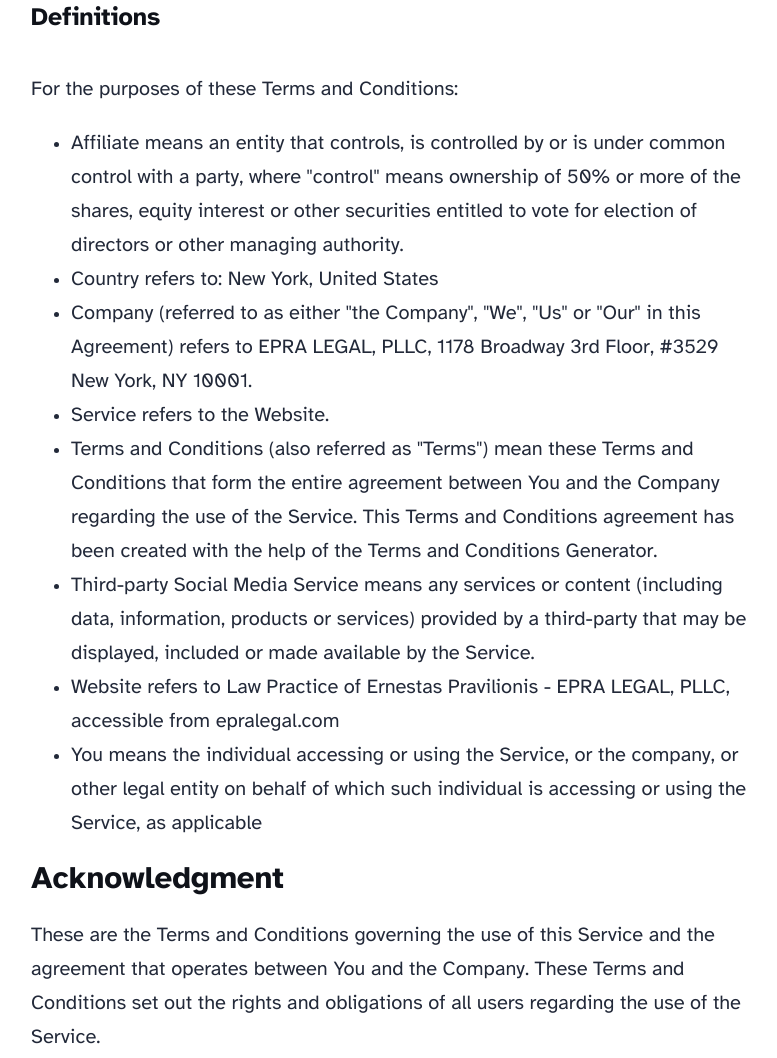
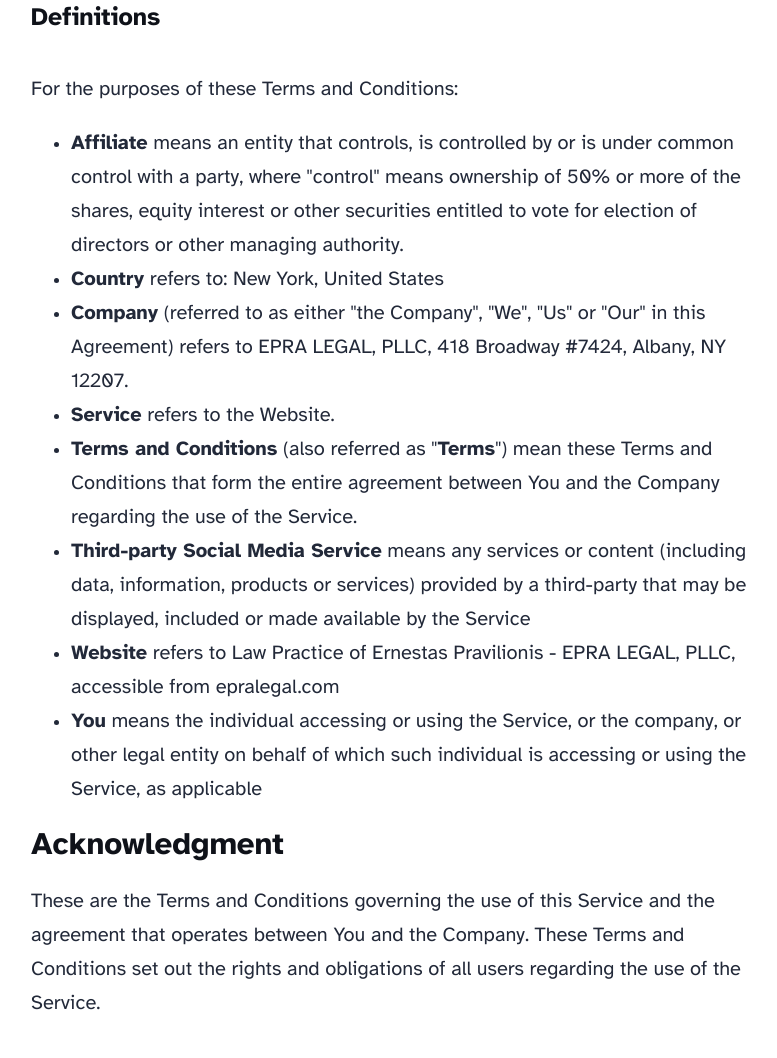
Before and after one commit to epravilionis/epra-website, an Astro site: page /terms in a window 1280 px wide. Shown: the part 629-1687 px from the top of the page, without its empty margins (249-1026 px from the left). Built offline with nearby package versions, Linux system fonts and the light colour scheme; Astro itself is replaced by a stand-in of ours.

Commit message:
Update terms.astro

```diff
--- a/src/pages/terms.astro
+++ b/src/pages/terms.astro
@@ -8,27 +8,27 @@
 	description="Terms and Conditions"
 	pubDate={new Date('September 1 2025')}
 >
-<h4> Interpretation and Definitions </h4>
+<h4> Interpretation and Definitions</h4>
 <p></p><h5> Interpretation</h5></p>
 <p>The words of which the initial letter is capitalized have meanings defined under the following conditions. The following definitions shall have the same meaning regardless of whether they appear in singular or in plural.</p>
 <p></p><h5> Definitions </h5></p>
 <p></p>For the purposes of these Terms and Conditions:</p>
 		<ul>
-		  <li>Affiliate means an entity that controls, is controlled by or is under common control with a party, where "control" means ownership of 50% or more of the shares, equity interest or other securities entitled to vote for election of directors or other managing authority. </li>
-		  <li>Country refers to: New York, United States</li>
-		  <li>Company (referred to as either "the Company", "We", "Us" or "Our" in this Agreement) refers to EPRA LEGAL, PLLC, 1178 Broadway 3rd Floor, #3529 New York, NY 10001.</li>
-		  <li>Service refers to the Website.</li>
-		  <li>Terms and Conditions (also referred as "Terms") mean these Terms and Conditions that form the entire agreement between You and the Company regarding the use of the Service. This Terms and Conditions agreement has been created with the help of the Terms and Conditions Generator.</li>
-		  <li>Third-party Social Media Service means any services or content (including data, information, products or services) provided by a third-party that may be displayed, included or made available by the Service.</li>
-		  <li>Website refers to Law Practice of Ernestas Pravilionis - EPRA LEGAL, PLLC, accessible from epralegal.com</li>
-		  <li>You means the individual accessing or using the Service, or the company, or other legal entity on behalf of which such individual is accessing or using the Service, as applicable </li>
+		  <li><b>Affiliate</b> means an entity that controls, is controlled by or is under common control with a party, where "control" means ownership of 50% or more of the shares, equity interest or other securities entitled to vote for election of directors or other managing authority. </li>
+		  <li><b>Country</b> refers to: New York, United States</li>
+		  <li><b>Company</b> (referred to as either "the Company", "We", "Us" or "Our" in this Agreement) refers to EPRA LEGAL, PLLC, 418 Broadway #7424, Albany, NY 12207.</li>
+		  <li><b>Service</b> refers to the Website.</li>
+		  <li><b>Terms and Conditions</b> (also referred as "<b>Terms</b>") mean these Terms and Conditions that form the entire agreement between You and the Company regarding the use of the Service.</li>
+		  <li><b>Third-party Social Media Service</b> means any services or content (including data, information, products or services) provided by a third-party that may be displayed, included or made available by the Service</li>
+		  <li><b>Website</b> refers to Law Practice of Ernestas Pravilionis - EPRA LEGAL, PLLC, accessible from epralegal.com</li>
+		  <li><b>You</b> means the individual accessing or using the Service, or the company, or other legal entity on behalf of which such individual is accessing or using the Service, as applicable </li>
 		</ul>
 <h4>Acknowledgment</h4>
 <p>These are the Terms and Conditions governing the use of this Service and the agreement that operates between You and the Company. These Terms and Conditions set out the rights and obligations of all users regarding the use of the Service.</p>
 <p>Your access to and use of the Service is conditioned on Your acceptance of and compliance with these Terms and Conditions. These Terms and Conditions apply to all visitors, users and others who access or use the Service.</p>
 <p>By accessing or using the Service You agree to be bound by these Terms and Conditions. If You disagree with any part of these Terms and Conditions then You may not access the Service.</p>
 <p>You represent that you are over the age of 18. The Company does not permit those under 18 to use the Service.</p>
-<p>Your access to and use of the Service is also conditioned on Your acceptance of and compliance with the Privacy Policy of the Company. Our Privacy Policy describes Our policies and procedures on the collection, use and disclosure of Your personal information when You use the Application or the Website and tells You about Your privacy rights and how the law protects You. Please read Our Privacy Policy carefully before using Our Service.</p>
+<p>Your access to and use of the Service is also conditioned on Your acceptance of and compliance with the Privacy Policy of the Company. Our Privacy Policy describes Our policies and procedures on the collection, use and disclosure of Your personal information when You use the Website and tells You about Your privacy rights and how the law protects You. Please read Our Privacy Policy carefully before using Our Service.</p>
 
 <h4>Links to Other Websites</h4>
 <p>Our Service may contain links to third-party web sites or services that are not owned or controlled by the Company.</p>
@@ -50,13 +50,13 @@
 <p>Some jurisdictions do not allow the exclusion of certain types of warranties or limitations on applicable statutory rights of a consumer, so some or all of the above exclusions and limitations may not apply to You. But in such a case the exclusions and limitations set forth in this section shall be applied to the greatest extent enforceable under applicable law.</p>
 
 <h4>Governing Law</h4>
-<p>The laws of the Country, excluding its conflicts of law rules, shall govern this Terms and Your use of the Service. Your use of the Application may also be subject to other local, state, national, or international laws.</p>
+<p>The laws of the Country, excluding its conflicts of law rules, shall govern this Terms and Your use of the Service. Your use of the Service may also be subject to other local, state, national, or international laws.</p>
 
 <h4>Disputes Resolution</h4>
 <p>If You have any concern or dispute about the Service, You agree to first try to resolve the dispute informally by contacting the Company.</p>
 
-<h4>For European Union (EU) Users</h4>
-<p>If You are a European Union consumer, you will benefit from any mandatory provisions of the law of the country in which You are resident.</p>
+<h4>For European Union (EU) and/or California Users</h4>
+<p>If You are a European Union and/or California consumer, you will benefit from any mandatory provisions of the law of the country in which You are resident.</p>
 
 <h4>United States Legal Compliance</h4>
 <p>You represent and warrant that (i) You are not located in a country that is subject to the United States government embargo, or that has been designated by the United States government as a "terrorist supporting" country, and (ii) You are not listed on any United States government list of prohibited or restricted parties.</p>
@@ -73,7 +73,7 @@
 <p>These Terms and Conditions may have been translated if We have made them available to You on our Service. You agree that the original English text shall prevail in the case of a dispute.</p>
 
 <h4>Changes to These Terms and Conditions</h4>
-<p>We reserve the right, at Our sole discretion, to modify or replace these Terms at any time. If a revision is material We will make reasonable efforts to provide at least 30 days' notice prior to any new terms taking effect. What constitutes a material change will be determined at Our sole discretion.</p>
+<p>We reserve the right, at Our sole discretion, to modify or replace these Terms at any time. If a revision is material We will make reasonable efforts to provide a notice prior to any new terms taking effect. What constitutes a material change will be determined at Our sole discretion.</p>
 
 <p>By continuing to access or use Our Service after those revisions become effective, You agree to be bound by the revised terms. If You do not agree to the new terms, in whole or in part, please stop using the website and the Service.</p>
 
```
